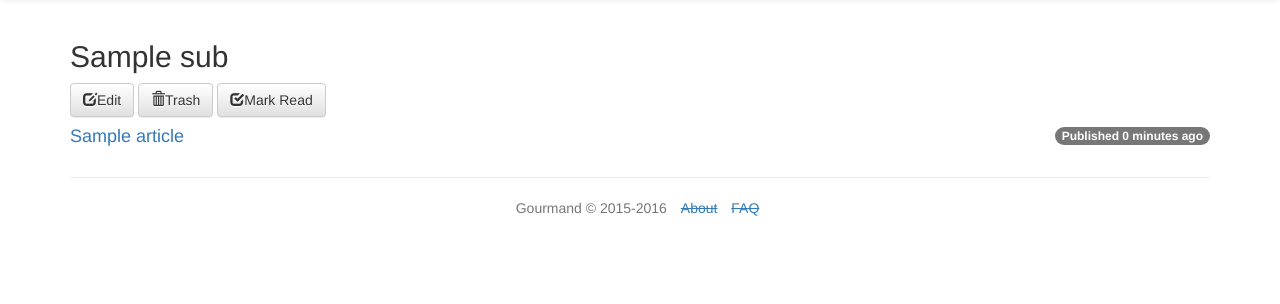
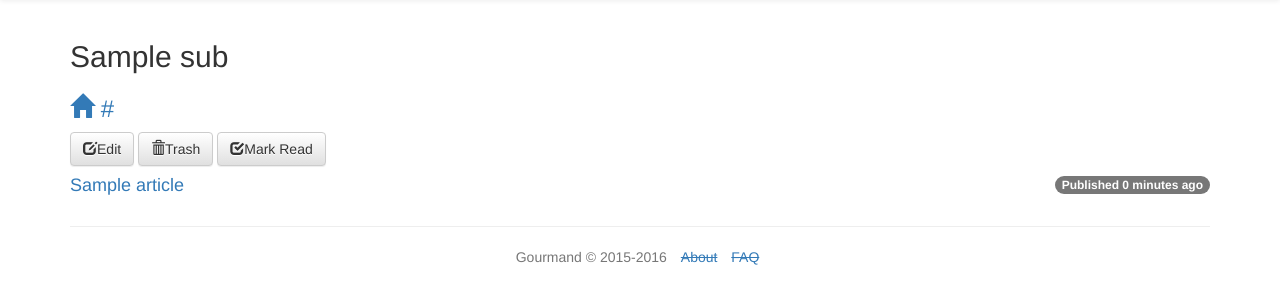
Before and after one commit to aaronkurtz/gourmand, a Django app: template gourmand/templates/subscriptions/personalarticle_list.html in a window 1280 px wide. Shown: the part 51-355 px from the top of the page. Run offline with Django 3.2, Linux system fonts and the light colour scheme; the template is opened without the code that fills it: most values are stand-ins (such as "Sample title", 1, 10 or a date in 2020); parts of the project's set-up code (start-up, migrations or seed data) failed here and were passed over; some libraries are stand-ins or nearby versions.

Commit message:
Add feed home link to sub page if present

```diff
--- a/gourmand/templates/subscriptions/personalarticle_list.html
+++ b/gourmand/templates/subscriptions/personalarticle_list.html
@@ -5,7 +5,13 @@
 
 {% block content %}
 <div class="container">
-    <h2 class="article_content" >{{ sub.title }}</h2>
+    <h2 class="article_content">{{ sub.title }}</h2>
+    <p>
+    {% if sub.feed.link %}
+    <h3><a target="_blank" href="{{ sub.feed.link }}"><span class="glyphicon glyphicon-home"></span> {{ sub.feed.link }}</a></h3>
+    {% endif %}
+    </p>
+    <p></p>
     <div>
         <a class="btn btn-default" href="{% url 'update_subscription' sub.pk %}"><span class="glyphicon glyphicon-edit"></span>Edit</a>
         <a class="btn btn-default" href="{% url 'remove_subscription' sub.pk %}"><span class="glyphicon glyphicon-trash"></span>Trash</a>
```
